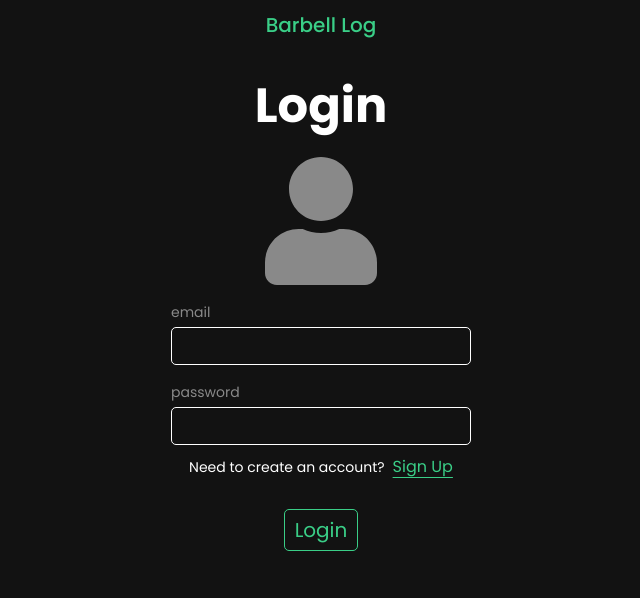
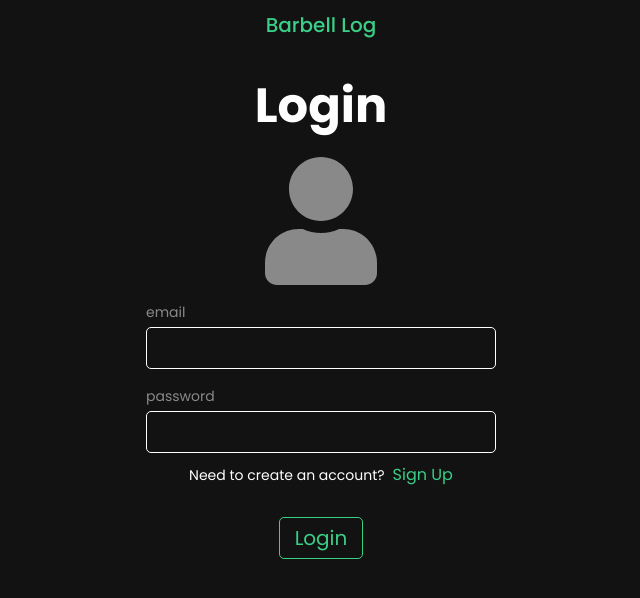
Before and after one commit to dfoxlee/barbell-log, a React (Vite) app in the folder frontend/: page /auth/login in a window 1280 px wide. Shown: the top 598 px of the page, without its empty margins (319-959 px from the left). Built offline with nearby package versions, Linux system fonts and the light colour scheme; no server answers.

Commit message:
adjust styling on common components

```diff
--- a/frontend/src/features/auth/components/AuthForm.module.css
+++ b/frontend/src/features/auth/components/AuthForm.module.css
@@ -15,10 +15,8 @@
 
 .authInput {
    width: 90vw;
-   max-width: 300px;
+   max-width: 350px;
    margin-top: 3px;
-   font-size: 1.25rem;
-   padding: 5px;
 }
 
 .changeAuthWrapper {
@@ -34,19 +32,12 @@
 
 .changeAuthLink {
    color: var(--primary);
-   /* text-decoration: none; */
+   text-decoration: none;
    text-underline-offset: 5px;
    margin-left: 8px;
    font-size: 1rem;
 }
 
-.authSubmitBtn {
-   background: none;
-   color: var(--primary);
-   border: 1px solid;
-   padding: 5px 10px;
-   border-radius: 5px;
-   margin: 30px auto;
-   display: block;
-   font-size: 1.25rem;
+.submitBtn {
+   margin: 30px auto 0;
 }
--- a/frontend/src/features/auth/components/AuthForm.tsx
+++ b/frontend/src/features/auth/components/AuthForm.tsx
@@ -153,7 +153,7 @@ export default function AuthForm({ authTitle }) {
                </>
             )}
          </p>
-         <button className={styles.authSubmitBtn} type="submit">
+         <button className={`standardBtn ${styles.submitBtn}`} type="submit">
             {authTitle}
          </button>
       </form>
--- a/frontend/src/index.css
+++ b/frontend/src/index.css
@@ -130,10 +130,40 @@ button {
    display: block;
    background: none;
    color: white;
-   padding: 3px 5px;
+   padding: 5px 10px;
    border-style: none;
    border: 1px solid;
+   border-color: white;
    min-width: 0;
    appearance: textfield;
    border-radius: 5px;
+   font-size: 1.25rem;
 }
+
+.standardLink,
+.standardBtn {
+   font-size: 1.25rem;
+   background: none;
+   color: var(--primary);
+   border: 1px solid;
+   border-color: var(--primary);
+   padding: 5px 15px;
+   border-radius: 5px;
+   display: block;
+}
+
+.standardLink {
+}
+
+.standardBtn {
+   cursor: pointer;
+   font-size: 1.25rem;
+}
+
+.standardIconBtn {
+
+}
+
+.standardIconLink {
+
+}
```
